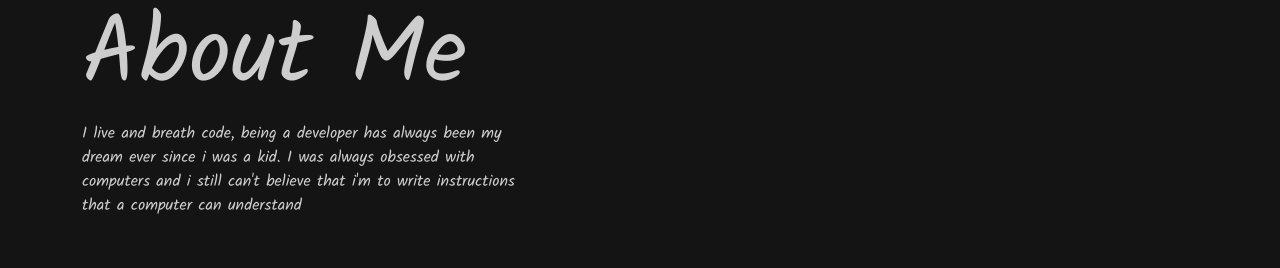
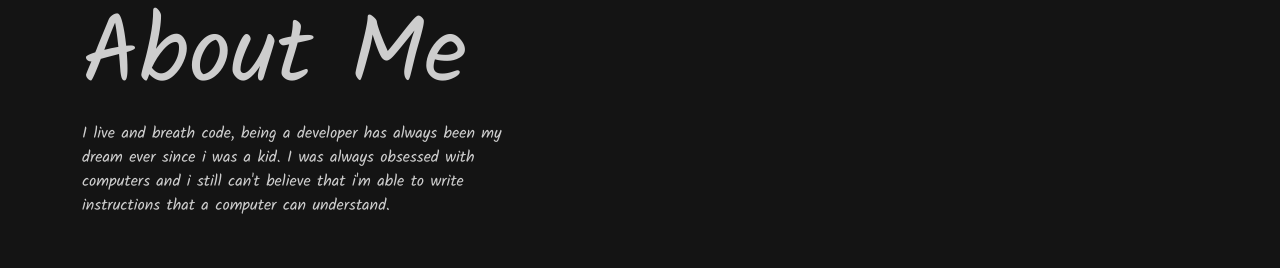
Before and after one commit to siyabongasamkelo/portfolio, a React (Create React App) app in the folder client/siya/: page / in a window 1280 px wide. Shown: the part 1100-1368 px from the top of the page. Built offline with nearby package versions, Linux system fonts and the light colour scheme.

Commit message:
feat: fixed gramma on text & added id for scrolling purposes

```diff
--- a/client/siya/src/components/home/AboutMe/AboutMe.js
+++ b/client/siya/src/components/home/AboutMe/AboutMe.js
@@ -12,15 +12,15 @@ import {
 
 const AboutMe = () => {
   return (
-    <AboutMeWrapper>
+    <AboutMeWrapper id="about">
       <AboutMeText>
         <H1>About Me</H1>
         <ParaCover>
           <P>
             I live and breath code, being a developer has always been my dream
             ever since i was a kid. I was always obsessed with computers and i
-            still can't believe that i'm to write instructions that a computer
-            can understand
+            still can't believe that i'm able to write instructions that a
+            computer can understand.
           </P>
         </ParaCover>
         <AboutCardContainer>
```
